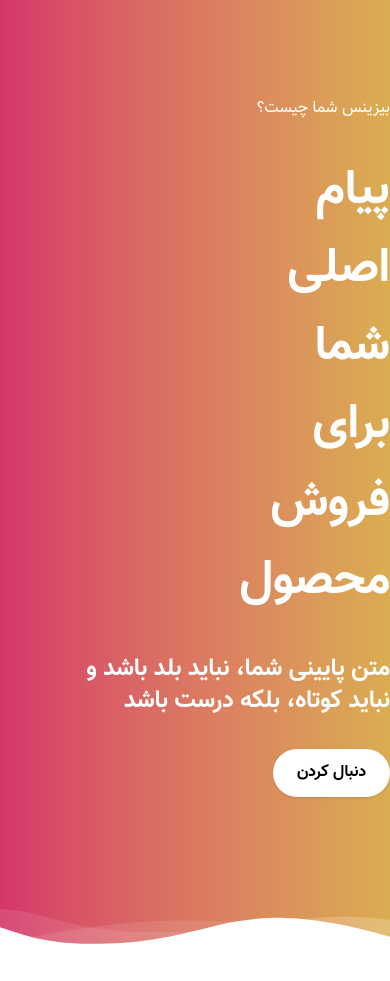
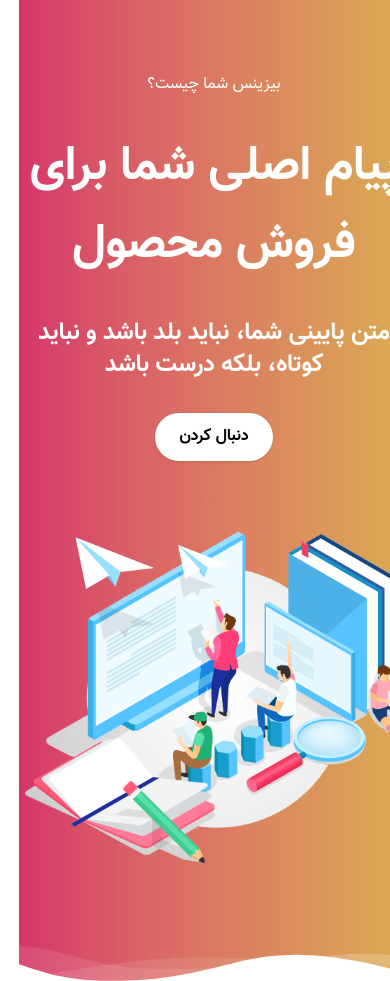
Before and after one commit to Andromeda-T/tw-land-page, a website: page index.html in a window 390 px wide. Shown: the part 265-1246 px from the top of the page. Before the commit the page ends 1210 px from the top, so only its background shows below. Drawn offline with Linux system fonts and the light colour scheme.

Commit message:
add responsive to hero section

```diff
--- a/index.html
+++ b/index.html
@@ -10,6 +10,7 @@
     <style>
         html {
             font-family: Vazir;
+
         }
     </style>
 </head>
@@ -51,16 +52,16 @@
         </button>
     </nav>
 
-    <header class="bg-gradient-to-r from-[#d53569] to-[#daad51] ">
-        <div class="container mx-auto flex justify-between py-25">
+    <header class="bg-gradient-to-r from-[#d53569] to-[#daad51] text-center lg:text-right">
+        <div class="container mx-auto flex flex-col lg:flex-row lg:justify-between py-19">
             <div class="text-white space-y-8 space-y-reverse my-auto">
                 <span>بیزینس شما چیست؟</span>
-                <p class="text-5xl font-bold pl-40 leading-relaxed">پیام اصلی شما برای فروش محصول</p>
+                <p class="text-5xl font-bold lg:pl-40 leading-relaxed">پیام اصلی شما برای فروش محصول</p>
                 <p class="text-2xl font-semibold">متن پایینی شما، نباید بلد باشد و نباید کوتاه، بلکه درست باشد</p>
                 <button class="mt-8 text-black bg-white py-3 px-6 shadow rounded-3xl font-semibold">دنبال کردن</button>
             </div>
-            <div class="ml-28">
-                <img src="assets/images/hero.png" class="scale-120" alt="hero">
+            <div class="lg:ml-28 mt-15 lg:mt-0">
+                <img src="assets/images/hero.png" class="lg:scale-120 scale-110" alt="hero">
             </div>
         </div>
     </header>
```
